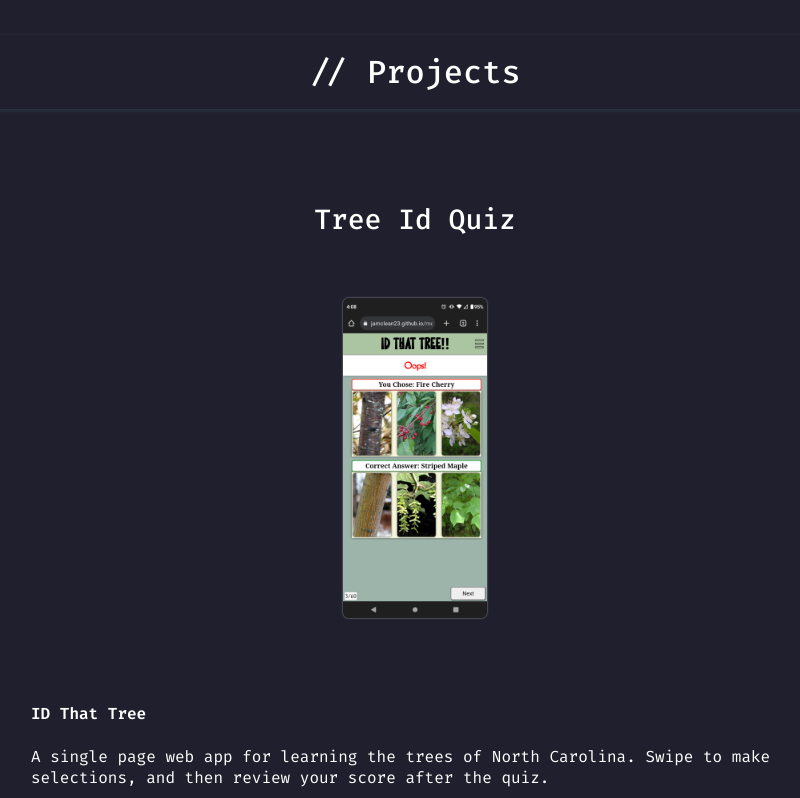
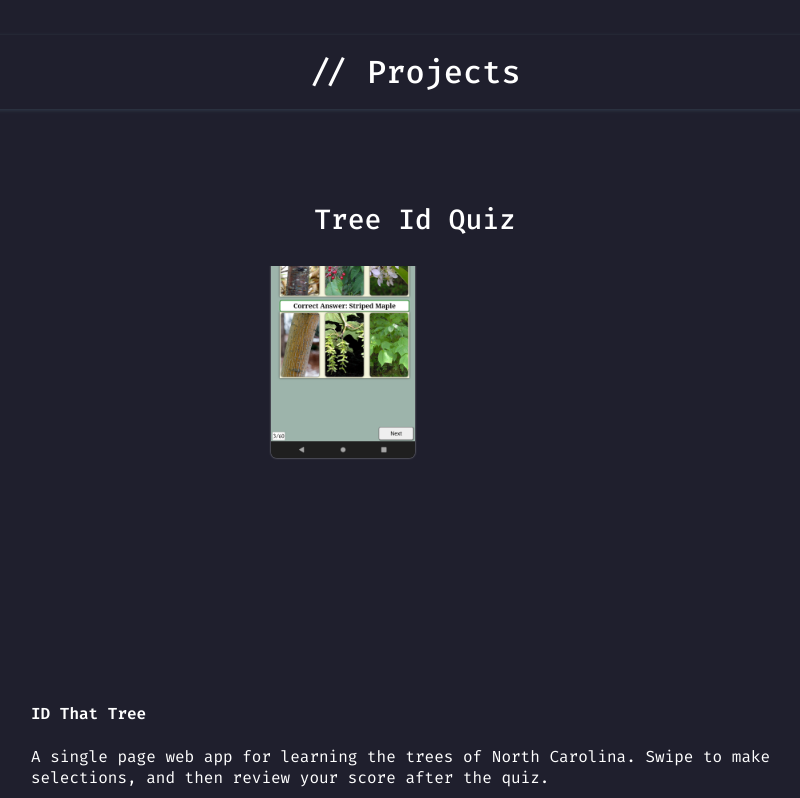
Before and after one commit to jamclean23/jm-portfolio, a React app: page /#/ in a window 1280 px wide. Shown: the part 765-1563 px from the top of the page, without its empty margins (225-1025 px from the left). Built offline with nearby package versions, Linux system fonts and the light colour scheme.

Commit message:
Increase transition time for desktop project images

```diff
--- a/src/React/components/HomePage/Projects/Project/Project.css
+++ b/src/React/components/HomePage/Projects/Project/Project.css
@@ -18,6 +18,10 @@
     padding-top: 2rem;
     padding-bottom: 2rem;
     overflow: hidden;
+}
+
+.Project .imgWrapper {
+    transition: transform 1s;
 }
 
 .Project .imgWrapper.mobile {
```
Also changed, not shown: 2 other files (tests, documents, lock files or other folders).
